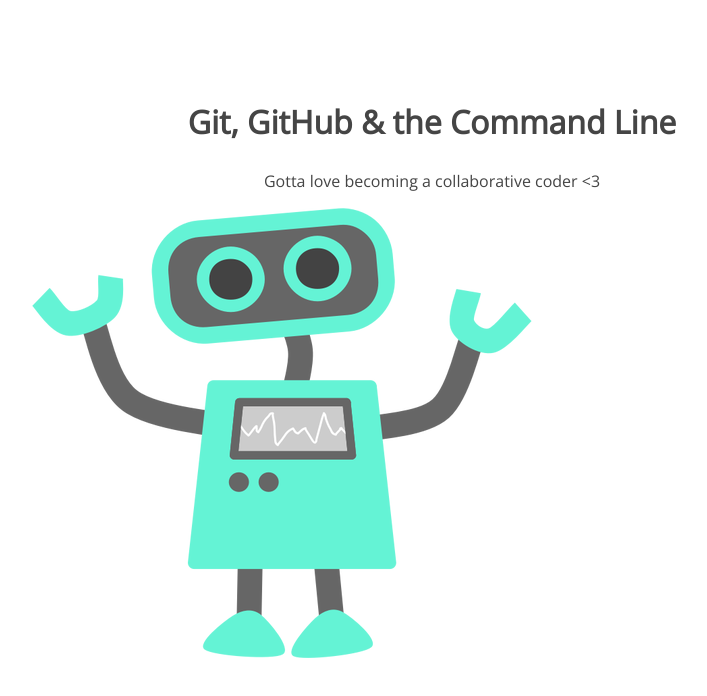
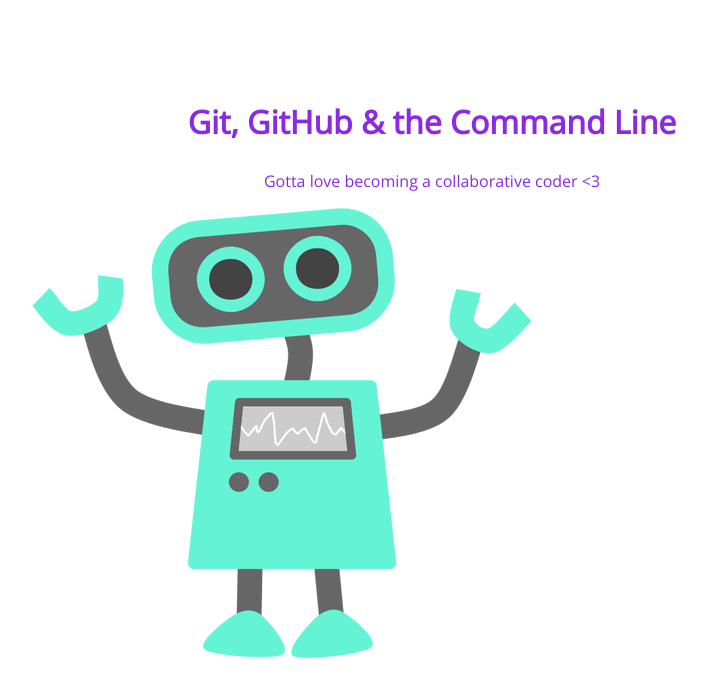
Before and after one commit to vrodreina/105-project, a plain HTML site: page index.html in a window 1280 px wide. Shown: the whole page, without its empty margins (208-915 px from the left). Drawn offline with nearby package versions, Linux system fonts and the light colour scheme.

Commit message:
h1 color change

```diff
--- a/css/style.css
+++ b/css/style.css
@@ -5,7 +5,7 @@ section {
 section h1,
 section p {
 	text-align: center;
-	color: #454545;
+	color: blueviolet;
 }
 section h1 {
 	font: 32px 'Open Sans';
```
